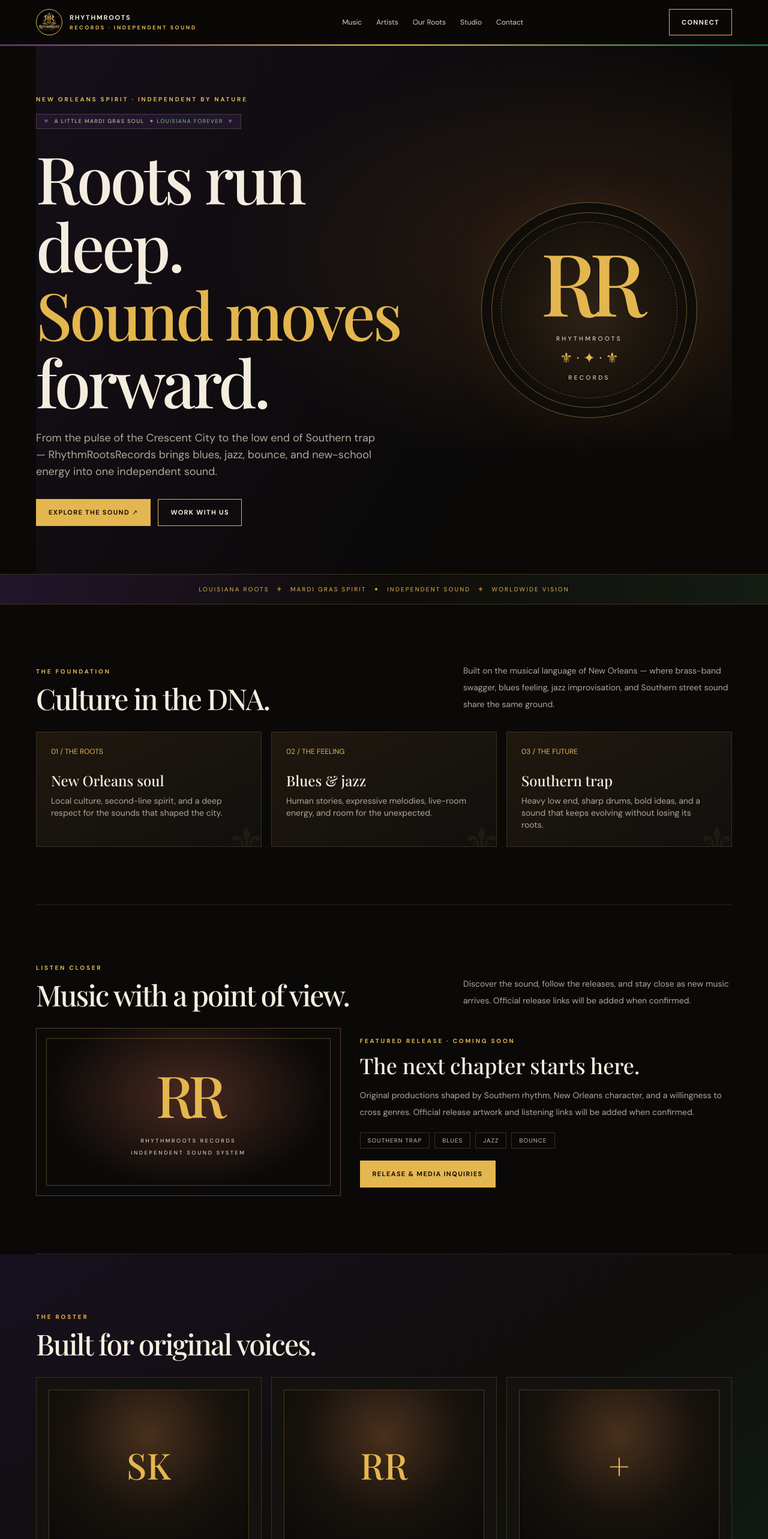
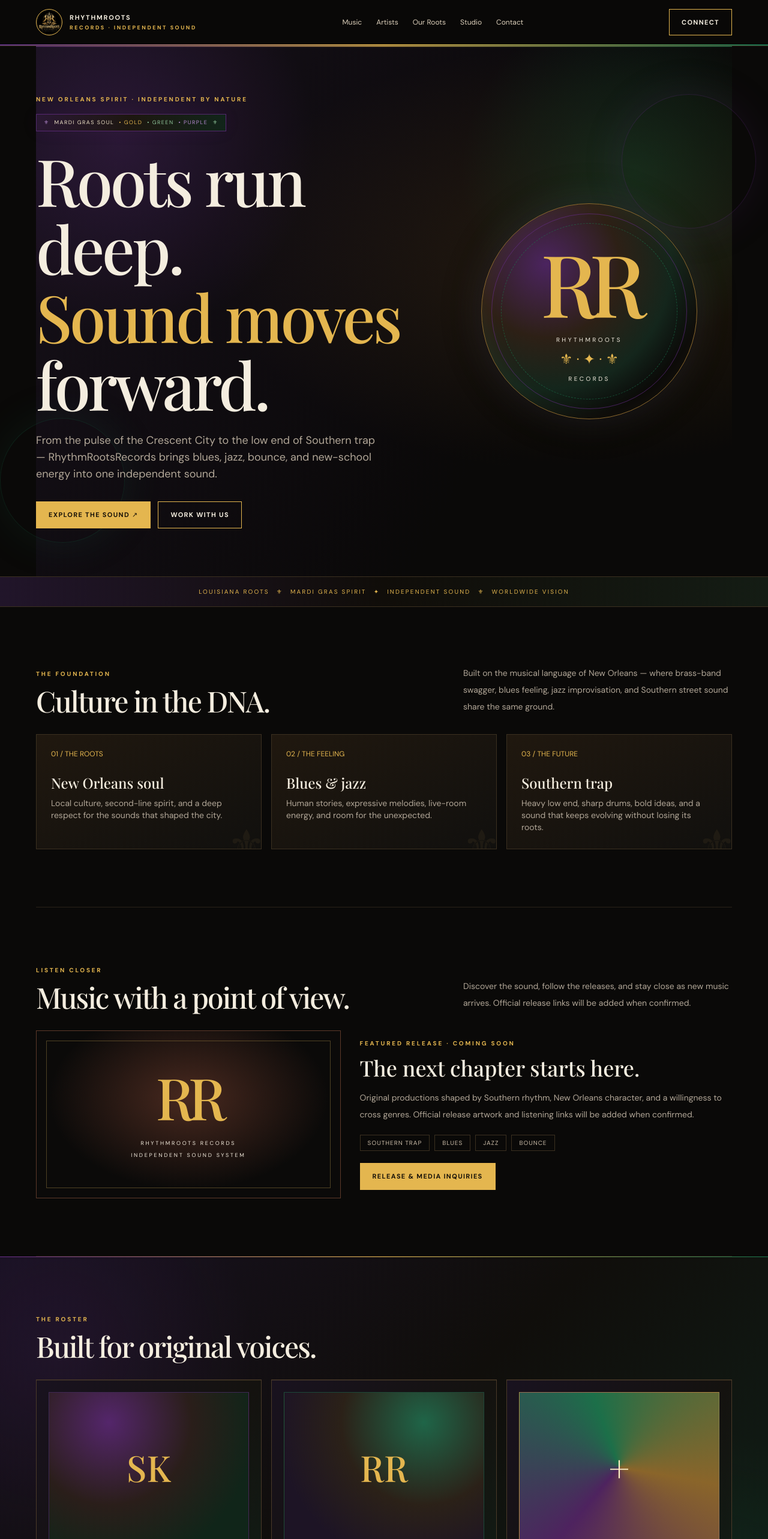
Before and after one commit to jonfolsetech-ctrl/RythnmRootsRecords_Suburban-Kid, a React (Vite) app in the folder rhythmroots_records_github/: page / in a window 1280 px wide. Shown: the top 2566 px of the page at 60% size. Built offline with nearby package versions, Linux system fonts and the light colour scheme; a web font is replaced by a local one.

Commit message:
Enhance Mardi Gras theme across premium site

```diff
--- a/rhythmroots_records_github/src/Premium.jsx
+++ b/rhythmroots_records_github/src/Premium.jsx
@@ -15,11 +15,11 @@ export default function Premium() {
    <a href="#contact" className={goldButton}>Connect</a></div><div className="h-[2px] bg-gradient-to-r from-[#633486] via-rhythm-gold to-[#197350]"/></header>
   <main id="main">
    <section id="home" className="relative mx-auto grid min-h-[610px] w-[min(1160px,calc(100%-28px))] items-center gap-10 py-16 md:grid-cols-[1.15fr_.85fr] md:py-20">
-    <div className="absolute inset-0 -z-0 bg-[radial-gradient(ellipse_at_80%_40%,#302015_0,transparent_48%),linear-gradient(120deg,#17111b,#0a0908_72%)] opacity-90"/>
-    <div className="relative z-10"><p className={eyebrow}>New Orleans spirit · Independent by nature</p><div className="mt-4 inline-flex flex-wrap items-center gap-2 border border-[#4a3a4d] bg-[#21172a] px-3 py-1 text-[9px] uppercase tracking-[.16em] text-[#e4d4a7]"><Fleur className="text-[#a985d1]"/> A little Mardi Gras soul <span className="text-[#8ac18b]">✦ Louisiana forever</span><Fleur className="text-[#a985d1]"/></div>
+    <div className="absolute inset-0 -z-0 bg-[radial-gradient(circle_at_12%_18%,#5b2b7a55_0,transparent_26%),radial-gradient(circle_at_86%_24%,#14744644_0,transparent_24%),radial-gradient(ellipse_at_80%_40%,#6f4d1d40_0,transparent_48%),linear-gradient(120deg,#17111b,#0a0908_72%)] opacity-95"/><div aria-hidden="true" className="pointer-events-none absolute inset-x-0 top-0 z-0 h-px bg-gradient-to-r from-[#6b2e8f] via-rhythm-gold to-[#1c7a4f]"/><div aria-hidden="true" className="pointer-events-none absolute right-[-40px] top-20 z-0 h-40 w-40 rotate-12 rounded-full border border-[#6b2e8f]/25 shadow-[0_0_70px_#6b2e8f22] md:h-56 md:w-56"/><div aria-hidden="true" className="pointer-events-none absolute bottom-14 left-[-60px] z-0 h-36 w-36 -rotate-12 rounded-full border border-[#1c7a4f]/20 shadow-[0_0_70px_#1c7a4f22] md:h-52 md:w-52"/>
+    <div className="relative z-10"><p className={eyebrow}>New Orleans spirit · Independent by nature</p><div className="mt-4 inline-flex flex-wrap items-center gap-2 border border-[#6b2e8f]/70 bg-gradient-to-r from-[#2a1833] via-[#1d1710] to-[#11251a] px-3 py-1.5 text-[9px] uppercase tracking-[.16em] text-[#efe3c8] shadow-[0_0_30px_#6b2e8f12]"><Fleur className="text-[#b58ad1]"/> Mardi Gras soul <span className="text-rhythm-gold">• Gold</span><span className="text-[#8fc59a]">• Green</span><span className="text-[#b58ad1]">• Purple</span><Fleur className="text-[#8fc59a]"/></div>
      <h1 className={heading+' mt-6 text-[clamp(3.4rem,9vw,6.8rem)]'}>Roots run deep.<br/><em className="text-rhythm-gold">Sound moves</em><br/>forward.</h1><p className="mt-6 max-w-xl text-[15px] leading-7 text-[#b1a697] md:text-lg">From the pulse of the Crescent City to the low end of Southern trap — RhythmRootsRecords brings blues, jazz, bounce, and new-school energy into one independent sound.</p><div className="mt-8 flex flex-wrap gap-3"><a className={goldButton+' bg-rhythm-gold text-[#171108]'} href="#music">Explore the sound ↗</a><a className={goldButton} href="#studio">Work with us</a></div>
     </div>
-    <div className="relative z-10 mx-auto grid aspect-square w-full max-w-[360px] place-items-center rounded-full border border-[#755b30] bg-[radial-gradient(circle,#302316_0,#17120c_55%,#0a0908_70%)] shadow-[0_0_100px_#a46c2512,inset_0_0_40px_#d5ad5810] before:absolute before:inset-4 before:rounded-full before:border before:border-[#73572c] after:absolute after:inset-8 after:rounded-full after:border after:border-dashed after:border-[#73572c]"><div className="relative z-10 text-center"><div className="font-display text-[clamp(6rem,18vw,9rem)] leading-none tracking-[-.1em] text-rhythm-gold">RR</div><div className="mt-4 text-[10px] tracking-[.35em]">RHYTHMROOTS</div><div className="mt-2 text-2xl text-rhythm-gold"><Fleur/> · ✦ · <Fleur/></div><div className="mt-2 text-[10px] tracking-[.35em]">RECORDS</div></div></div>
+    <div className="relative z-10 mx-auto grid aspect-square w-full max-w-[360px] place-items-center rounded-full border border-[#8c6a2f] bg-[radial-gradient(circle_at_30%_28%,#4b245f_0,#2d2016_34%,#14261c_58%,#0a0908_75%)] shadow-[0_0_60px_#6b2e8f20,0_0_90px_#1c7a4f14,inset_0_0_40px_#d5ad5810] before:absolute before:inset-4 before:rounded-full before:border before:border-[#6b2e8f]/60 after:absolute after:inset-8 after:rounded-full after:border after:border-dashed after:border-[#1c7a4f]/60"><div className="relative z-10 text-center"><div className="font-display text-[clamp(6rem,18vw,9rem)] leading-none tracking-[-.1em] text-rhythm-gold">RR</div><div className="mt-4 text-[10px] tracking-[.35em]">RHYTHMROOTS</div><div className="mt-2 text-2xl text-rhythm-gold"><Fleur/> · ✦ · <Fleur/></div><div className="mt-2 text-[10px] tracking-[.35em]">RECORDS</div></div></div>
    </section>
    <div className="flex flex-wrap items-center justify-center gap-x-2 gap-y-1 border-y border-[#3b3020] bg-gradient-to-r from-[#21152a] via-[#100d09] to-[#141c14] px-3 py-4 text-center text-[9px] uppercase tracking-[.14em] text-rhythm-gold sm:gap-x-3 sm:text-[10px] sm:tracking-[.22em]"><span>Louisiana Roots</span><Fleur/><span>Mardi Gras Spirit</span><span aria-hidden="true">✦</span><span>Independent Sound</span><Fleur/><span>Worldwide Vision</span></div>
    <section id="about" className="mx-auto w-[min(1160px,calc(100%-28px))] border-b border-[#2a2218] py-16 md:py-24"><div className="mb-8 flex flex-col justify-between gap-5 md:flex-row md:items-end"><div><p className={eyebrow}>The foundation</p><h2 className={heading+' mt-3 text-4xl md:text-5xl'}>Culture in the DNA.</h2></div><p className="max-w-md text-sm leading-7 text-[#b1a697]">Built on the musical language of New Orleans — where brass-band swagger, blues feeling, jazz improvisation, and Southern street sound share the same ground.</p></div>
@@ -28,14 +28,14 @@ export default function Premium() {
    <section id="music" className="mx-auto w-[min(1160px,calc(100%-28px))] border-b border-[#2a2218] py-16 md:py-24"><div className="mb-8 flex flex-col justify-between gap-5 md:flex-row md:items-end"><div><p className={eyebrow}>Listen closer</p><h2 className={heading+' mt-3 text-4xl md:text-5xl'}>Music with a point of view.</h2></div><p className="max-w-md text-sm leading-7 text-[#b1a697]">Discover the sound, follow the releases, and stay close as new music arrives. Official release links will be added when confirmed.</p></div>
     <div className="grid gap-8 md:grid-cols-[.9fr_1.1fr]"><div className="grid min-h-[280px] place-items-center border border-[#5c3929] bg-[radial-gradient(ellipse_at_50%_40%,#49291f,#0b0a09_65%)] text-center outline outline-1 outline-offset-[-18px] outline-[#d5ad5855]"><div><div className="font-display text-8xl tracking-[-.1em] text-rhythm-gold">RR</div><p className="mt-5 text-[9px] uppercase leading-5 tracking-[.3em]">RhythmRoots Records<br/>Independent Sound System</p></div></div><div className="self-center py-3"><p className={eyebrow}>Featured release · Coming soon</p><h3 className="mt-3 font-display text-3xl md:text-4xl">The next chapter starts here.</h3><p className="mt-4 text-sm leading-7 text-[#b1a697]">Original productions shaped by Southern rhythm, New Orleans character, and a willingness to cross genres. Official release artwork and listening links will be added when confirmed.</p><div className="my-5 flex flex-wrap gap-2">{['Southern Trap','Blues','Jazz','Bounce'].map(x=><span key={x} className="border border-[#3b3020] px-3 py-1 text-[10px] uppercase tracking-widest text-[#c9bba7]">{x}</span>)}</div><a className={goldButton+' bg-rhythm-gold text-[#171108]'} href="#contact">Release &amp; media inquiries</a></div></div>
    </section>
-   <section id="artists" className="border-b border-[#2a2218] bg-gradient-to-br from-[#17101f] via-[#100e0b] to-[#102119] py-16 md:py-24"><div className="mx-auto w-[min(1160px,calc(100%-28px))]"><div className="mb-8"><p className={eyebrow}>The roster</p><h2 className={heading+' mt-3 text-4xl md:text-5xl'}>Built for original voices.</h2></div><div className="grid gap-4 md:grid-cols-3">
-    <article className="border border-[#3b3020] bg-[#14120f] p-5"><div className="grid aspect-[4/3] place-items-center border border-[#49391e] bg-[radial-gradient(circle_at_50%_30%,#49301c,#17120d_55%,#0c0a08)] font-display text-6xl text-rhythm-gold">SK</div><p className="mt-5 text-[10px] uppercase tracking-[.18em] text-rhythm-gold">Artist · Producer</p><h3 className="mt-2 font-display text-2xl">Suburban Kid</h3><p className="mt-2 text-sm leading-6 text-[#b1a697]">A Southern perspective shaped by independent ambition, hard-earned lessons, and a genre-crossing approach to modern music.</p></article>
-    <article className="border border-[#3b3020] bg-[#14120f] p-5"><div className="grid aspect-[4/3] place-items-center border border-[#49391e] bg-[radial-gradient(circle_at_50%_30%,#49301c,#17120d_55%,#0c0a08)] font-display text-6xl text-rhythm-gold">RR</div><p className="mt-5 text-[10px] uppercase tracking-[.18em] text-rhythm-gold">Production · Label</p><h3 className="mt-2 font-display text-2xl">RhythmRootsRecords</h3><p className="mt-2 text-sm leading-6 text-[#b1a697]">A home for new ideas, sonic experiments, and independent projects with a strong sense of place.</p></article>
-    <article className="border border-[#3b3020] bg-[#14120f] p-5"><div className="grid aspect-[4/3] place-items-center border border-[#49391e] bg-[radial-gradient(circle_at_50%_30%,#49301c,#17120d_55%,#0c0a08)] font-display text-6xl text-rhythm-gold">+</div><p className="mt-5 text-[10px] uppercase tracking-[.18em] text-rhythm-gold">Collaborations</p><h3 className="mt-2 font-display text-2xl">Make something real.</h3><p className="mt-2 text-sm leading-6 text-[#b1a697]">Artists, vocalists, producers, and creatives: reach out with your work and what you want to build next.</p><a href="#contact" className="mt-5 inline-block border border-rhythm-gold px-4 py-2 text-xs font-bold uppercase tracking-widest text-rhythm-gold">Start a conversation</a></article>
+   <section id="artists" className="relative overflow-hidden border-b border-[#2a2218] bg-[radial-gradient(circle_at_8%_20%,#5b2b7a28_0,transparent_24%),radial-gradient(circle_at_92%_80%,#14744624_0,transparent_25%),linear-gradient(135deg,#17101f,#100e0b_48%,#102119)] py-16 md:py-24"><div aria-hidden="true" className="absolute inset-x-0 top-0 h-px bg-gradient-to-r from-[#6b2e8f] via-rhythm-gold to-[#1c7a4f]"/><div className="mx-auto w-[min(1160px,calc(100%-28px))]"><div className="mb-8"><p className={eyebrow}>The roster</p><h2 className={heading+' mt-3 text-4xl md:text-5xl'}>Built for original voices.</h2></div><div className="grid gap-4 md:grid-cols-3">
+    <article className="border border-[#4a3a29] bg-gradient-to-br from-[#19121f] via-[#14120f] to-[#102017] p-5 shadow-[inset_0_1px_0_#d5ad5820]"><div className="grid aspect-[4/3] place-items-center border border-[#6b2e8f]/50 bg-[radial-gradient(circle_at_30%_20%,#54266b,#2a1e1a_45%,#102519_80%)] font-display text-6xl text-rhythm-gold">SK</div><p className="mt-5 text-[10px] uppercase tracking-[.18em] text-rhythm-gold">Artist · Producer</p><h3 className="mt-2 font-display text-2xl">Suburban Kid</h3><p className="mt-2 text-sm leading-6 text-[#b1a697]">A Southern perspective shaped by independent ambition, hard-earned lessons, and a genre-crossing approach to modern music.</p></article>
+    <article className="border border-[#4a3a29] bg-gradient-to-br from-[#19121f] via-[#14120f] to-[#102017] p-5 shadow-[inset_0_1px_0_#d5ad5820]"><div className="grid aspect-[4/3] place-items-center border border-[#1c7a4f]/50 bg-[radial-gradient(circle_at_70%_20%,#1f6548,#2b2118_45%,#1d1425_80%)] font-display text-6xl text-rhythm-gold">RR</div><p className="mt-5 text-[10px] uppercase tracking-[.18em] text-rhythm-gold">Production · Label</p><h3 className="mt-2 font-display text-2xl">RhythmRootsRecords</h3><p className="mt-2 text-sm leading-6 text-[#b1a697]">A home for new ideas, sonic experiments, and independent projects with a strong sense of place.</p></article>
+    <article className="border border-[#4a3a29] bg-gradient-to-br from-[#19121f] via-[#14120f] to-[#102017] p-5 shadow-[inset_0_1px_0_#d5ad5820]"><div className="grid aspect-[4/3] place-items-center border border-rhythm-gold/50 bg-[conic-gradient(from_220deg_at_50%_50%,#4e235f,#1c6f49,#8a652a,#4e235f)] font-display text-6xl text-[#fff2c7]">+</div><p className="mt-5 text-[10px] uppercase tracking-[.18em] text-rhythm-gold">Collaborations</p><h3 className="mt-2 font-display text-2xl">Make something real.</h3><p className="mt-2 text-sm leading-6 text-[#b1a697]">Artists, vocalists, producers, and creatives: reach out with your work and what you want to build next.</p><a href="#contact" className="mt-5 inline-block border border-rhythm-gold px-4 py-2 text-xs font-bold uppercase tracking-widest text-rhythm-gold">Start a conversation</a></article>
    </div></div></section>
    <section id="studio" className="mx-auto w-[min(1160px,calc(100%-28px))] border-b border-[#2a2218] py-16 md:py-24"><div className="grid gap-6 border border-[#3b3020] bg-gradient-to-br from-[#1b1510] to-[#100e0b] p-7 md:grid-cols-[1fr_auto] md:items-center md:p-10"><div><p className={eyebrow}>Production &amp; collaboration</p><h2 className={heading+' mt-3 text-3xl md:text-4xl'}>Bring the idea.<br/>Let’s find the sound.</h2><p className="mt-4 max-w-2xl text-sm leading-7 text-[#b1a697]">Interested in beat production, recording collaborations, artist development, or a creative partnership? Tell us about your project. Availability and services are confirmed individually.</p></div><a className={goldButton+' bg-rhythm-gold text-[#171108]'} href="mailto:rhythmrootsrecords@gmail.com?subject=Studio%20and%20Production%20Inquiry">Studio inquiry ↗</a></div></section>
    <section id="contact" className="mx-auto grid w-[min(1160px,calc(100%-28px))] gap-8 py-16 md:grid-cols-2 md:gap-12 md:py-24"><div><p className={eyebrow}>Stay connected</p><h2 className={heading+' mt-3 text-4xl md:text-6xl'}>Good music<br/><em className="text-rhythm-gold">starts with a hello.</em></h2><p className="mt-5 max-w-lg text-sm leading-7 text-[#b1a697]">For bookings, production, artist submissions, press, or partnership inquiries, send a message. Include links to your music or project if you have them.</p></div><div className="border border-[#3b3020] bg-[#14120f] p-6 md:p-8"><p className={eyebrow}>Direct contact</p><h3 className="mt-3 font-display text-2xl">Let’s talk music.</h3><p className="mt-3 text-sm leading-7 text-[#b1a697]">Email is the most reliable way to start a conversation. Confirm the official business email before promoting the site.</p><a className="mt-3 block break-all text-rhythm-gold underline decoration-[#755b30] underline-offset-4" href="mailto:rhythmrootsrecords@gmail.com?subject=RhythmRootsRecords%20Inquiry">rhythmrootsrecords@gmail.com</a><a className={goldButton+' mt-6 bg-rhythm-gold text-[#171108]'} href="mailto:rhythmrootsrecords@gmail.com?subject=RhythmRootsRecords%20Inquiry">Send an email ↗</a></div></section>
   </main>
-  <footer className="mx-auto flex w-[min(1160px,calc(100%-28px))] flex-col justify-between gap-3 border-t border-[#2a2218] py-7 text-[11px] text-[#b1a697] sm:flex-row"><span><b className="text-rhythm-gold">RHYTHMROOTSRECORDS</b> · Independent sound. Deep roots.</span><span>New Orleans spirit · Southern sound · Worldwide vision</span><span>© {new Date().getFullYear()} RhythmRootsRecords</span></footer>
+  <footer className="relative mx-auto flex w-[min(1160px,calc(100%-28px))] flex-col justify-between gap-3 border-t border-[#2a2218] py-7 text-[11px] text-[#b1a697] before:absolute before:inset-x-0 before:top-0 before:h-px before:bg-gradient-to-r before:from-[#6b2e8f] before:via-rhythm-gold before:to-[#1c7a4f] sm:flex-row"><span><b className="text-rhythm-gold">RHYTHMROOTSRECORDS</b> · Independent sound. Deep roots.</span><span>New Orleans spirit · Southern sound · Worldwide vision</span><span>© {new Date().getFullYear()} RhythmRootsRecords</span></footer>
  </div>;
 }
```
